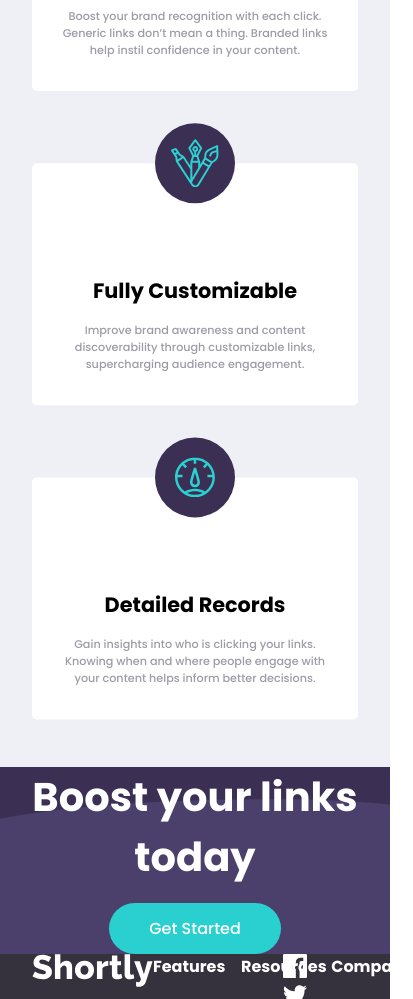
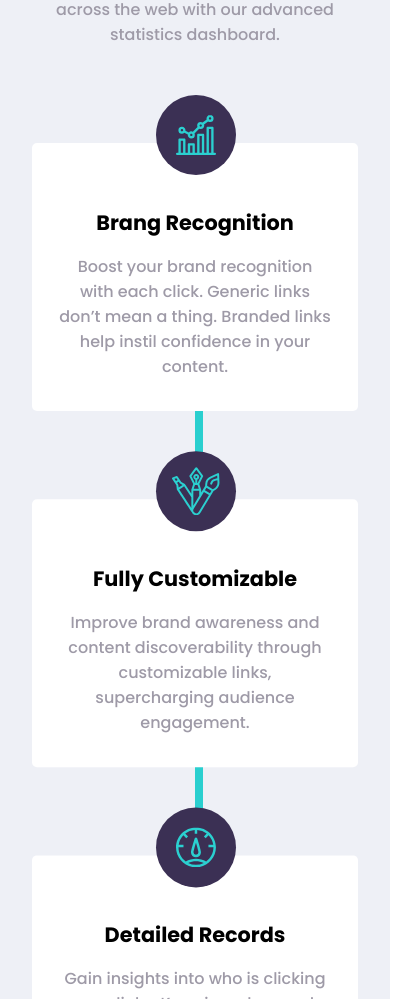
Before and after one commit to ok3dotdev/shortly, a React (Create React App) app: page / in a window 390 px wide. Shown: the part 1655-2654 px from the top of the page, 413 px wide, since content can reach past the window. Built offline with nearby package versions, Linux system fonts and the light colour scheme.

Commit message:
mobile responsiveness completed

```diff
--- a/src/App.css
+++ b/src/App.css
@@ -149,8 +149,21 @@ form a {
 
 /* STATISTICS */
 .stats-info {
+  display: flex;
+  flex-direction: column;
+  justify-content: center;
   text-align: center;
+  max-width: 100rem;
+}
+
+.stats_line {
+  background-color: var(--cyan);
+  height: 0.5rem;
   width: 100%;
+  position: absolute;
+  display: block;
+  z-index: -99;
+  top: 50%;
 }
 
 .stats-info h3 {
@@ -161,25 +174,31 @@ form a {
 }
 
 .cards {
+  position: relative;
   display: flex;
   margin-top: 3rem;
   justify-content: space-between;
 }
 
 .card2 {
-  transform: translateY(10%);
+  transform: translateY(15%);
   /* display: none; */
 }
 
 .card3 {
-  transform: translateY(20%);
+  transform: translateY(30%);
 }
 .card {
   text-align: left;
-  padding: 2rem 1.7rem;
+  /* padding: 2rem 1.7rem; */
+  padding-top: 4rem;
+  padding-bottom: 2rem;
+  padding-left: 1.7rem;
+  padding-right: 1.7rem;
   background-color: var(--white);
   width: 30%;
   border-radius: 5px;
+  position: relative;
 }
 
 .card p {
@@ -192,6 +211,7 @@ form a {
 }
 .stats-container {
   padding-bottom: 8rem;
+  position: relative;
 }
 
 .brand {
@@ -204,7 +224,10 @@ form a {
   display: flex;
   align-items: center;
   justify-content: center;
-  transform: translateY(-90%);
+  transform: translateY(-60%);
+  z-index: 9999;
+  position: absolute;
+  top: -0.055%;
 }
 
 /* BOOST */
@@ -313,7 +336,7 @@ form a {
   .hero-container {
     flex-direction: column-reverse;
     padding-bottom: 8rem;
-    height: 120vh;
+    height: 150vh;
   }
 
   .hero_image {
@@ -374,12 +397,19 @@ form a {
   }
 
   .stats-info p {
-    font-size: 0.7rem;
+    font-size: 1rem;
+  }
+  .stats-info br {
+    display: none;
   }
 
   .card {
     width: 100%;
     text-align: center;
+    z-index: 10000;
+  }
+  .card p {
+    font-size: 1rem;
   }
   .cards {
     flex-direction: column;
@@ -390,8 +420,48 @@ form a {
   }
   .brand {
     margin: 0 auto;
+    left: 38%;
+    right: 50%;
   }
   .card3 {
     margin-top: 3rem;
   }
+  .stats_line {
+    top: 0;
+    bottom: 0;
+    height: 100%;
+    width: 0.5rem;
+    background-color: var(--cyan);
+    z-index: 100;
+    left: 50%;
+  }
+
+  /* BOOST */
+  .boost-container h3 {
+    font-size: 1.5rem;
+  }
+
+  .btn-lg-round {
+    padding: 15px 40px;
+  }
+  .boost-container {
+    padding: 2rem 0;
+  }
+  .boost-container a {
+    font-size: 1rem;
+  }
+
+  /* FOOTER */
+  .footer-container {
+    padding: 2rem 0;
+    flex-direction: column;
+    align-items: center;
+  }
+
+  .footer-nav_links {
+    padding: 2rem 0;
+    flex-direction: column;
+    align-items: center;
+    text-align: center;
+  }
 }
--- a/src/components/Statistics.js
+++ b/src/components/Statistics.js
@@ -10,12 +10,19 @@ function Statistics() {
     return (
         <section className="container stats-container">
 
+
             <div className="stats-info">
+
+
+
+
             <h3>Advanced Statistics</h3>
             <p>Track how your links are performing across the web with <br /> our advanced statistics dashboard.</p>
 
 
             <div className="cards">
+            <div className="stats_line"></div>
+
                 <div className="card card1">
                     <div className="brand">
                     <img src={Image1} alt="" />
```
